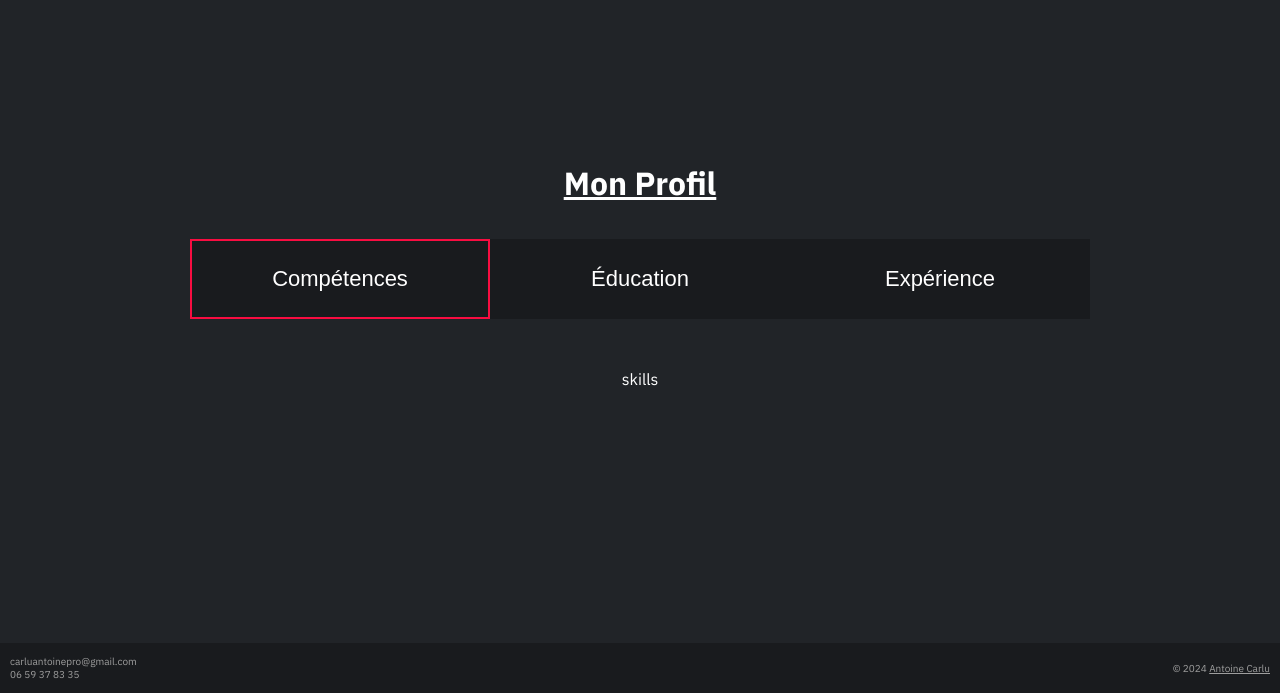
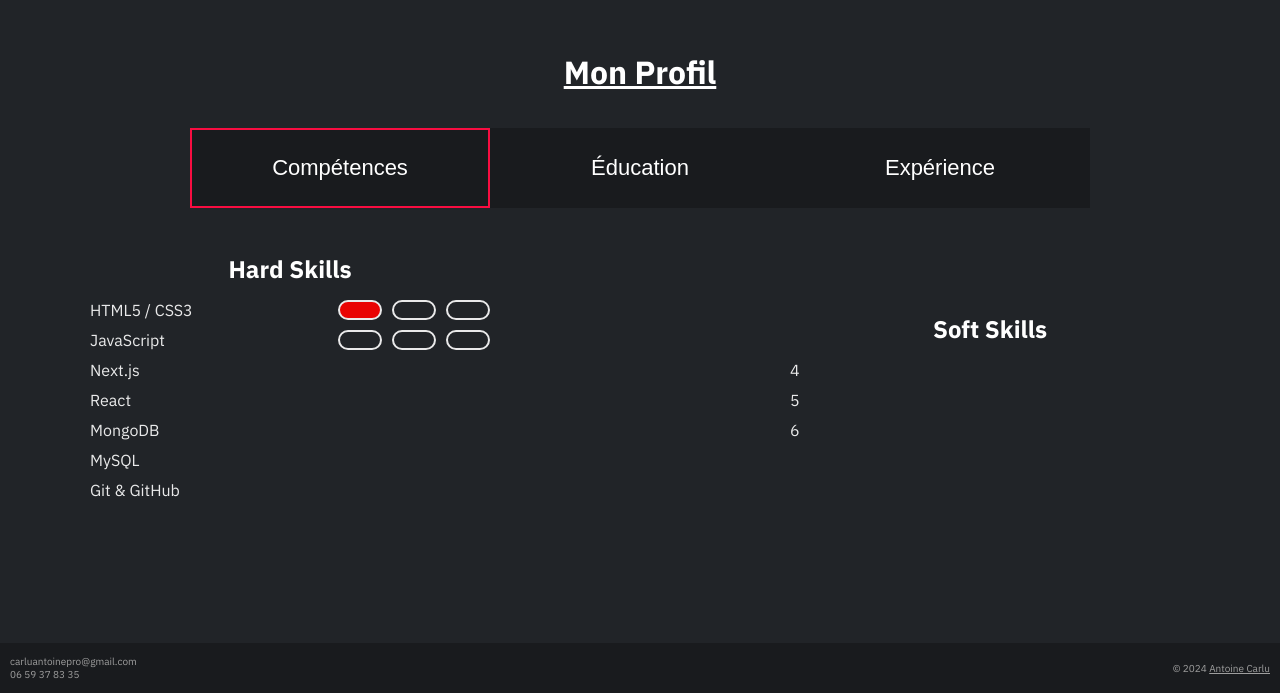
Before and after one commit to AntoineCarlu/Portfolio, a Next.js app in the folder Portfolio/: page / in a window 1280 px wide. Shown: the part 1757-2450 px from the top of the page. Built offline with nearby package versions, Linux system fonts and the light colour scheme; no server answers; the database is empty.

Commit message:
feature: working on the skills front-end

```diff
--- a/Portfolio/src/components/profil/Profil.component.jsx
+++ b/Portfolio/src/components/profil/Profil.component.jsx
@@ -32,7 +32,7 @@ export default function Profil() {
         <button className={activeButton === 1 ? styles.activeButton : ''} onClick={() => profilButton(1)}>Éducation</button>
         <button className={activeButton === 2 ? styles.activeButton : ''} onClick={() => profilButton(2)}>Expérience</button>
       </div>
-      <div>
+      <div className={styles.profilComponents}>
         {activeButton === 0 && <ProfilSkills />}
         {activeButton === 1 && <ProfilEducation />}
         {activeButton === 2 && <ProfilExperience />}
--- a/Portfolio/src/components/profil/ProfilSkills.component.jsx
+++ b/Portfolio/src/components/profil/ProfilSkills.component.jsx
@@ -1,7 +1,36 @@
+import styles from './profil.module.css';
+
 export default function ProfilSkills() {
+  const text = "active";
+
   return (
-    <div>
-      skills
+    <div className={styles.skills}>
+      <div className={styles.skillsP}>
+        <h3>Hard Skills</h3>
+        <ul>
+          <li>
+            <p>HTML5 / CSS3</p>
+            <div><span className={text.includes("active") ? styles.c1a : styles.c1}></span><span className={styles.c2}></span><span className={styles.c3}></span></div>
+          </li>
+          <li>
+            <p>JavaScript</p>
+            <div><span className={styles.c1}></span><span className={styles.c2}></span><span className={styles.c3}></span></div>
+          </li>
+          <p>Next.js</p>
+          <p>React</p>
+          <p>MongoDB</p>
+          <p>MySQL</p>
+          <p>Git & GitHub</p>
+        </ul>
+      </div>
+      <div className={styles.skillsP}>
+        <h3>Soft Skills</h3>
+        <ul>
+          <p>4</p>
+          <p>5</p>
+          <p>6</p>
+        </ul>
+      </div>
     </div>
   )
 }
--- a/Portfolio/src/components/profil/profil.module.css
+++ b/Portfolio/src/components/profil/profil.module.css
@@ -1,4 +1,4 @@
-/*Positionnement*/
+/*Profil positionnement*/
 .profil {
   padding: 15px;
   padding-top: 70px;
@@ -15,9 +15,9 @@
     margin: 10px;
     font-size: 28px;
   }
-  /*Buttons select*/
+  /*buttons select*/
   .profil .buttons_div {
-    margin-bottom: 25px;
+    margin-bottom: 20px;
     width: 300px;
     height: 70px;
     background-color: rgba(25, 27, 30);
@@ -38,6 +38,62 @@
     .buttons_div .activeButton {
       border: 2px solid rgba(248, 13, 65);
     }
+
+.profilComponents {
+  width: 90%;
+  max-width: 1100px;
+}
+/* SKILLS */
+.skills {
+  width: 100%;
+  display: flex;
+  flex-direction: column;
+  justify-content: space-between;
+  align-items: center;
+  gap: 30px;
+}
+.skills .skillsP {
+  display: flex;
+  flex-direction: column;
+  align-items: center;
+}
+  .skillsP h3 {
+    margin-bottom: 15px;
+    font-size: 24px;
+  }
+  .skillsP ul {
+    width: 300px;
+    opacity: 90%;
+    list-style-type: none;
+    display: flex;
+    flex-direction: column;
+    gap: 10px;
+  }
+    .skillsP ul li {
+      width: 100%;
+      display: flex;
+      flex-direction: row;
+      justify-content: space-between;
+    }
+    .skillsP ul div {
+      display: flex;
+      flex-direction: row;
+      gap: 5px;
+    }
+    .skillsP .c1,.c2,.c3 {
+      padding: 0 20px;
+      font-size: 0;
+      border: 2px solid white;
+      border-radius: 10px;
+    }
+    .skillsP .c1a {
+      padding: 0 20px;
+      font-size: 0;
+      border: 2px solid white;
+      border-radius: 10px;
+      background-color: red;
+    }
+
 
 /* RESPONSIVE */
 /*Size of elements*/
@@ -72,6 +128,13 @@
     width: 200px;
     font-size: 20px;
   }
+  .skills {
+    flex-direction: row;
+    gap: 0;
+  }
+  .skills ul div {
+    gap: 10px;
+  }
 }
 @media all and (min-width: 980px) {
   .profil h1 {
@@ -84,4 +147,7 @@
     width: 300px;
     font-size: 22px;
   }
+  .skillsP ul {
+    width: 400px;
+  }
 }
```
